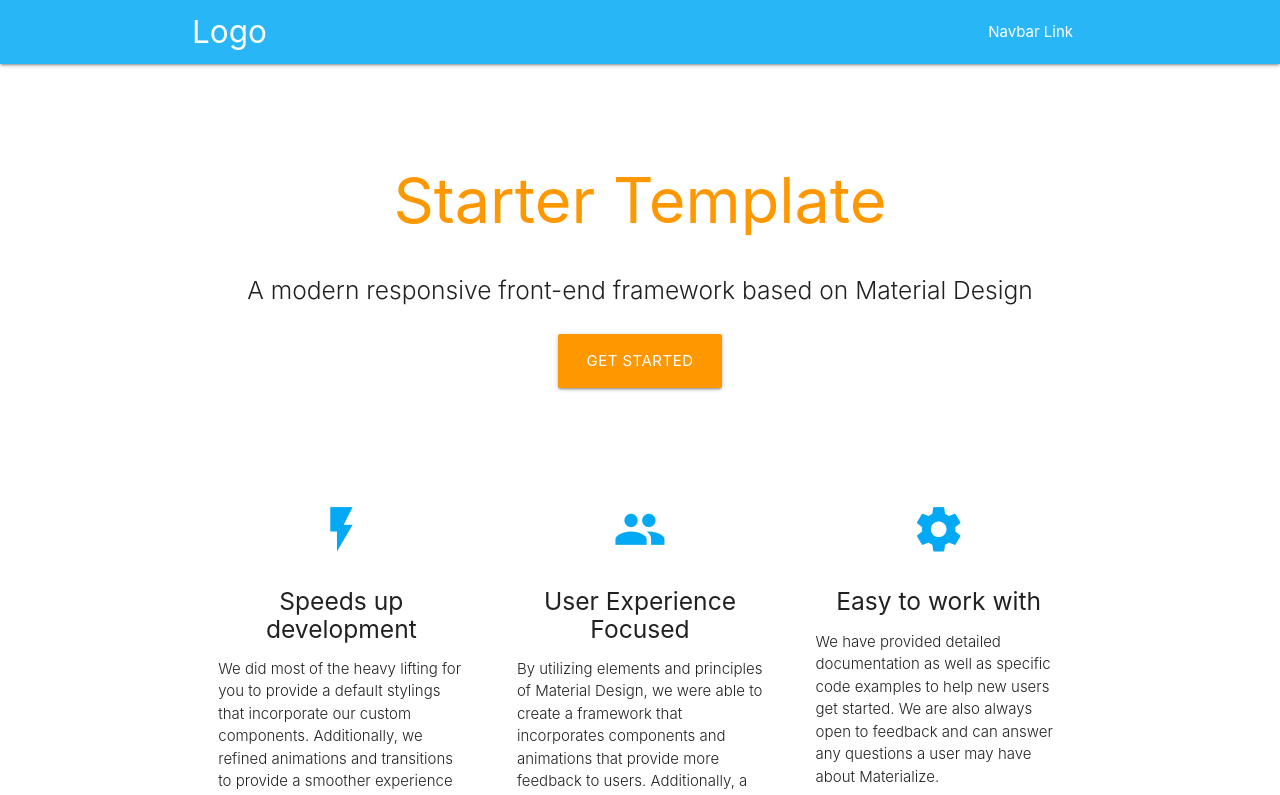
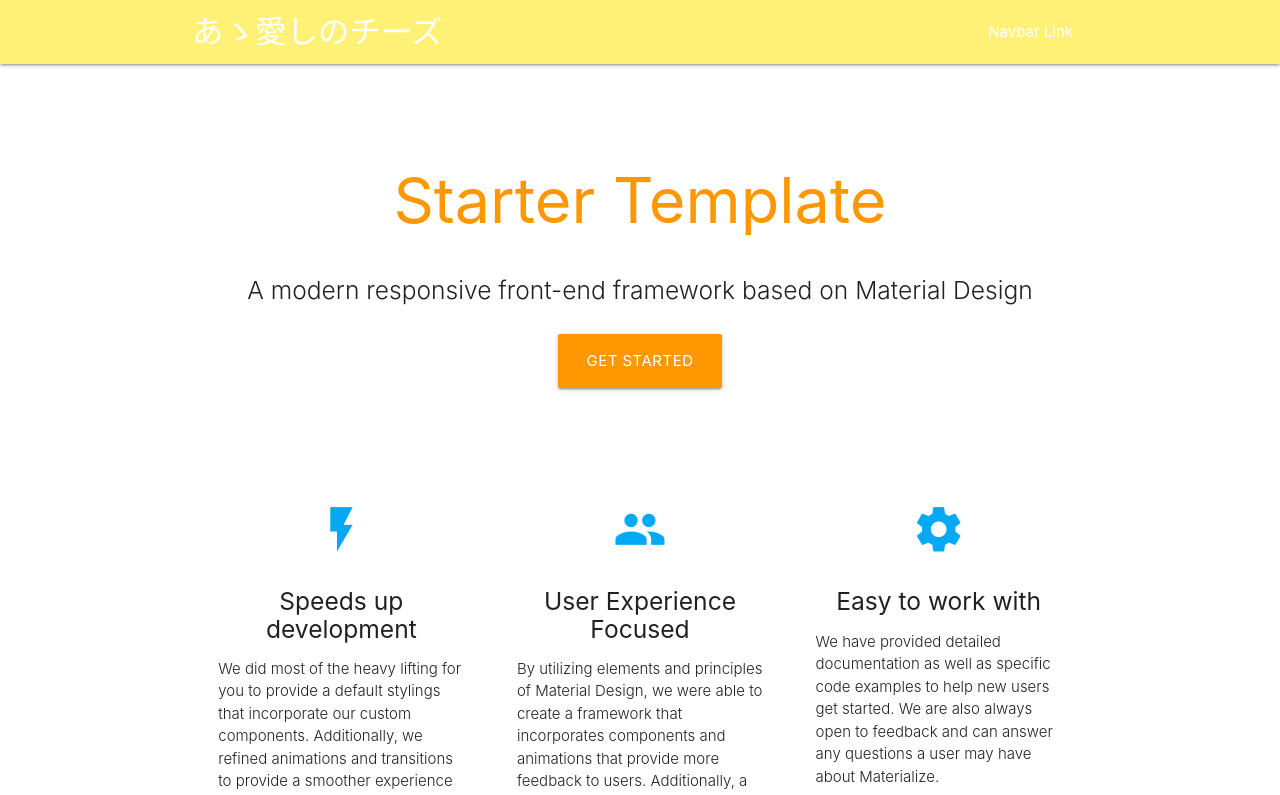
Before and after one commit to pink-elephant2/cheese-sns, an Angular app: page / in a window 1280 px wide. Shown: the top 795 px of the page. Built offline with nearby package versions, Linux system fonts and the light colour scheme.

Commit message:
ヘッダー分割

```diff
--- a/src/app/app.component.html
+++ b/src/app/app.component.html
@@ -1 +1,2 @@
+<app-header></app-header>
 <router-outlet></router-outlet>
--- a/src/app/app.module.ts
+++ b/src/app/app.module.ts
@@ -6,6 +6,7 @@ import { AppRoutingModule } from './app-routing.module';
 import { TopModule } from './top/top.module';
 import { LoginModule } from './login/login.module';
 import { AccountModule } from './account/account.module';
+import { HeaderModule } from './shared/component/header/header.module';
 
 @NgModule({
   declarations: [
@@ -16,7 +17,8 @@ import { AccountModule } from './account/account.module';
     AppRoutingModule,
     TopModule,
     LoginModule,
-    AccountModule
+    AccountModule,
+    HeaderModule
   ],
   providers: [],
   bootstrap: [AppComponent]
--- /dev/null
+++ b/src/app/shared/component/header/header.component.html
@@ -0,0 +1,12 @@
+<nav class="yellow lighten-2" role="navigation">
+  <div class="nav-wrapper container"><a id="logo-container" href="#" class="brand-logo">あゝ愛しのチーズ</a>
+    <ul class="right hide-on-med-and-down">
+      <li><a href="#">Navbar Link</a></li>
+    </ul>
+
+    <ul id="nav-mobile" class="sidenav">
+      <li><a href="#">Navbar Link</a></li>
+    </ul>
+    <a href="#" data-target="nav-mobile" class="sidenav-trigger"><i class="material-icons">menu</i></a>
+  </div>
+</nav>
--- /dev/null
+++ b/src/app/shared/component/header/header.component.ts
@@ -0,0 +1,15 @@
+import { Component, OnInit } from '@angular/core';
+
+@Component({
+  selector: 'app-header',
+  templateUrl: './header.component.html',
+  styleUrls: ['./header.component.scss']
+})
+export class HeaderComponent implements OnInit {
+
+  constructor() { }
+
+  ngOnInit() {
+  }
+
+}
--- a/src/app/top/top.component.html
+++ b/src/app/top/top.component.html
@@ -1,15 +1,3 @@
-<nav class="light-blue lighten-1" role="navigation">
-  <div class="nav-wrapper container"><a id="logo-container" href="#" class="brand-logo">Logo</a>
-    <ul class="right hide-on-med-and-down">
-      <li><a href="#">Navbar Link</a></li>
-    </ul>
-
-    <ul id="nav-mobile" class="sidenav">
-      <li><a href="#">Navbar Link</a></li>
-    </ul>
-    <a href="#" data-target="nav-mobile" class="sidenav-trigger"><i class="material-icons">menu</i></a>
-  </div>
-</nav>
 <div class="section no-pad-bot" id="index-banner">
   <div class="container">
     <br><br>
@@ -18,7 +6,8 @@
       <h5 class="header col s12 light">A modern responsive front-end framework based on Material Design</h5>
     </div>
     <div class="row center">
-      <a href="http://materializecss.com/getting-started.html" id="download-button" class="btn-large waves-effect waves-light orange">Get Started</a>
+      <a href="http://materializecss.com/getting-started.html" id="download-button" class="btn-large waves-effect waves-light orange">Get
+        Started</a>
     </div>
     <br><br>
 
@@ -36,7 +25,9 @@
           <h2 class="center light-blue-text"><i class="material-icons">flash_on</i></h2>
           <h5 class="center">Speeds up development</h5>
 
-          <p class="light">We did most of the heavy lifting for you to provide a default stylings that incorporate our custom components. Additionally, we refined animations and transitions to provide a smoother experience for developers.</p>
+          <p class="light">We did most of the heavy lifting for you to provide a default stylings that incorporate our
+            custom components. Additionally, we refined animations and transitions to provide a smoother experience for
+            developers.</p>
         </div>
       </div>
 
@@ -45,7 +36,9 @@
           <h2 class="center light-blue-text"><i class="material-icons">group</i></h2>
           <h5 class="center">User Experience Focused</h5>
 
-          <p class="light">By utilizing elements and principles of Material Design, we were able to create a framework that incorporates components and animations that provide more feedback to users. Additionally, a single underlying responsive system across all platforms allow for a more unified user experience.</p>
+          <p class="light">By utilizing elements and principles of Material Design, we were able to create a framework
+            that incorporates components and animations that provide more feedback to users. Additionally, a single
+            underlying responsive system across all platforms allow for a more unified user experience.</p>
         </div>
       </div>
 
@@ -54,7 +47,9 @@
           <h2 class="center light-blue-text"><i class="material-icons">settings</i></h2>
           <h5 class="center">Easy to work with</h5>
 
-          <p class="light">We have provided detailed documentation as well as specific code examples to help new users get started. We are also always open to feedback and can answer any questions a user may have about Materialize.</p>
+          <p class="light">We have provided detailed documentation as well as specific code examples to help new users
+            get started. We are also always open to feedback and can answer any questions a user may have about
+            Materialize.</p>
         </div>
       </div>
     </div>
@@ -68,7 +63,9 @@
     <div class="row">
       <div class="col l6 s12">
         <h5 class="white-text">Company Bio</h5>
-        <p class="grey-text text-lighten-4">We are a team of college students working on this project like it's our full time job. Any amount would help support and continue development on this project and is greatly appreciated.</p>
+        <p class="grey-text text-lighten-4">We are a team of college students working on this project like it's our
+          full time job. Any amount would help support and continue development on this project and is greatly
+          appreciated.</p>
 
 
       </div>
@@ -94,7 +91,7 @@
   </div>
   <div class="footer-copyright">
     <div class="container">
-    Made by <a class="orange-text text-lighten-3" href="http://materializecss.com">Materialize</a>
+      Made by <a class="orange-text text-lighten-3" href="http://materializecss.com">Materialize</a>
     </div>
   </div>
 </footer>
```
Also changed, not shown: src/app/shared/component/header/header.module.ts (added, +12 -0 lines), src/app/shared/component/header/header.component.scss (added), 1 other file (tests, documents, lock files or other folders).
